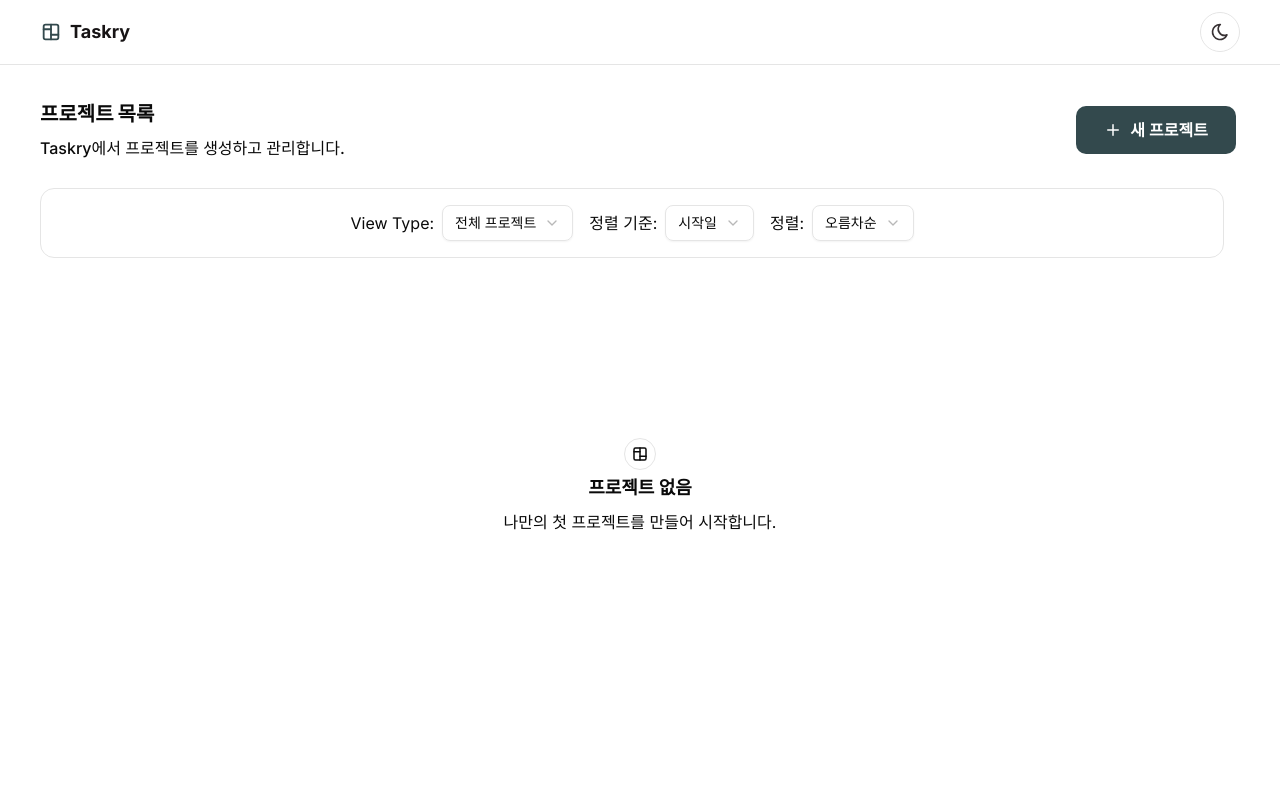
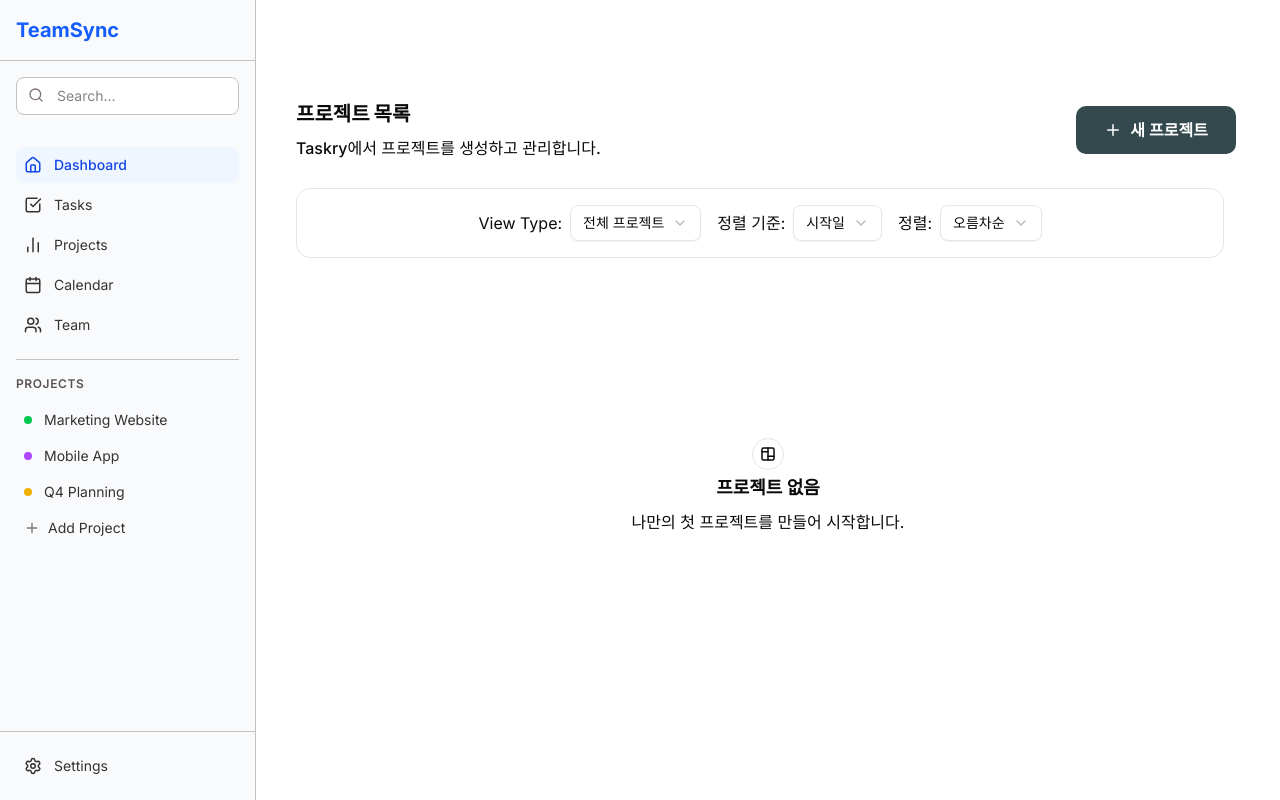
Before and after one commit to lnu8926-web/Taskry, a Next.js app: page / in a window 1280 px wide. Built offline with nearby package versions, Linux system fonts and the light colour scheme.

Commit message:
style: 레이아웃 개선 - sidebar 추가

```diff
--- a/src/app/(main)/project/workspace/page.tsx
+++ b/src/app/(main)/project/workspace/page.tsx
@@ -9,7 +9,6 @@ import { useRouter } from "next/navigation";
 // 메인 기능 컴포넌트들
 import CalendarView from "@/components/features/calendarView/CalendarView";
 import KanbanBoard from "@/components/features/kanban/KanbanBoard";
-import BottomNavigation from "@/components/layout/BottomNavigation";
 
 // 타입 정의 및 유틸리티
 import { Task } from "@/types/kanban";
@@ -263,14 +262,6 @@ export default function ProjectPage() {
           <MemoView projectId={projectId} />
         </aside>
       </div>
-
-      {/* 하단 네비게이션 */}
-      <div className="shrink-0">
-        <BottomNavigation
-          activeView={showMemoPanel ? "memo" : currentView}
-          onViewChange={handleViewChange}
-        />
-      </div>
     </div>
   );
 }
--- a/src/app/layout.tsx
+++ b/src/app/layout.tsx
@@ -1,7 +1,7 @@
 import type { Metadata } from "next";
 import { Geist, Geist_Mono, Inter } from "next/font/google";
 import "./globals.css";
-import { Header } from "@/components/layout/Header";
+import Sidebar from "@/components/layout/Sidebar";
 import Provider from "@/providers/providers";
 import Toaster from "@/components/ui/Toaster";
 
@@ -35,8 +35,10 @@ export default function RootLayout({
       >
         <Provider>
           <div className="h-full flex flex-col">
-            <Header />
-            <div className="flex-1 overflow-auto">{children}</div>
+            <div className="flex-1 flex overflow-hidden">
+              <Sidebar />
+              <main className="flex-1 overflow-auto">{children}</main>
+            </div>
             <Toaster />
           </div>
         </Provider>
--- a/src/components/layout/BottomNavigation.tsx
+++ /dev/null
@@ -1,117 +0,0 @@
-// components/BottomNavigation.tsx
-
-"use client";
-
-type NavItem = "calendar" | "kanban" | "memo" | "project";
-
-interface BottomNavigationProps {
-  activeView: NavItem;
-  onViewChange: (view: NavItem) => void;
-}
-
-const BottomNavigation = ({
-  activeView,
-  onViewChange,
-}: BottomNavigationProps) => {
-  const navItems = [
-    {
-      id: "calendar" as NavItem,
-      label: "캘린더",
-      icon: (
-        <svg
-          className="w-5 h-5 rounded"
-          fill="none"
-          stroke="currentColor"
-          viewBox="0 0 24 24"
-        >
-          <path
-            strokeLinecap="round"
-            strokeLinejoin="round"
-            strokeWidth={2}
-            d="M8 7V3m8 4V3m-9 8h10M5 21h14a2 2 0 002-2V7a2 2 0 00-2-2H5a2 2 0 00-2 2v12a2 2 0 002 2z"
-          />
-        </svg>
-      ),
-    },
-    {
-      id: "kanban" as NavItem,
-      label: "칸반보드",
-      icon: (
-        <svg
-          className="w-5 h-5"
-          fill="none"
-          stroke="currentColor"
-          viewBox="0 0 24 24"
-        >
-          <path
-            strokeLinecap="round"
-            strokeLinejoin="round"
-            strokeWidth={2}
-            d="M9 17V7m0 10a2 2 0 01-2 2H5a2 2 0 01-2-2V7a2 2 0 012-2h2a2 2 0 012 2m0 10a2 2 0 002 2h2a2 2 0 002-2M9 7a2 2 0 012-2h2a2 2 0 012 2m0 10V7m0 10a2 2 0 002 2h2a2 2 0 002-2V7a2 2 0 00-2-2h-2a2 2 0 00-2 2"
-          />
-        </svg>
-      ),
-    },
-    {
-      id: "memo" as NavItem,
-      label: "메모",
-      icon: (
-        <svg
-          className="w-5 h-5"
-          fill="none"
-          stroke="currentColor"
-          viewBox="0 0 24 24"
-        >
-          <path
-            strokeLinecap="round"
-            strokeLinejoin="round"
-            strokeWidth={2}
-            d="M11 5H6a2 2 0 00-2 2v11a2 2 0 002 2h11a2 2 0 002-2v-5m-1.414-9.414a2 2 0 112.828 2.828L11.828 15H9v-2.828l8.586-8.586z"
-          />
-        </svg>
-      ),
-    },
-  ];
-
-  return (
-    <div className="border-t bg-white dark:bg-gray-900 shadow-lg h-16">
-      <div className="flex justify-center h-full items-center">
-        {navItems.map((item) => {
-          const isActive = activeView === item.id;
-
-          return (
-            <button
-              key={item.id}
-              onClick={() => onViewChange(item.id)}
-              className={`
-                relative flex flex-col items-center gap-1 px-8 py-2
-                transition-colors duration-200
-                ${
-                  isActive
-                    ? "text-main-200 hover:text-main-200/50 dark:text-main-400 dark:hover:text-main-300"
-                    : "text-main-400 hover:text-main-400/50 dark:text-gray-400 dark:hover:text-gray-200"
-                }
-              `}
-            >
-              {item.icon}
-              <span
-                className={`text-xs ${
-                  isActive ? "font-semibold" : "font-medium"
-                }`}
-              >
-                {item.label}
-              </span>
-
-              {/* 하단 보더 */}
-              {isActive && (
-                <div className="absolute bottom-0 left-0 right-0 h-0.5 bg-main-200 dark:bg-main-400" />
-              )}
-            </button>
-          );
-        })}
-      </div>
-    </div>
-  );
-};
-
-export default BottomNavigation;
--- a/src/components/layout/Header.tsx
+++ /dev/null
@@ -1,64 +0,0 @@
-"use client";
-
-import { Icon } from "@/components/shared/Icon";
-import { useTheme } from "next-themes";
-import { useState } from "react";
-import Link from "next/link";
-import Button from "@/components/ui/Button";
-
-export function Header() {
-  const { theme, setTheme } = useTheme();
-  const [mounted] = useState(() => typeof window !== "undefined");
-
-  return (
-    <header
-      className="
-        fixed top-0 left-0 right-0 z-50
-        w-full py-3
-        border-b border-border
-        flex items-center justify-between
-        bg-bakground backdrop-blur-md"
-    >
-      <div className="w-full max-w-7xl px-10 mx-auto flex justify-between">
-        <Link href="/" className="flex items-center gap-2">
-          <Icon
-            type="board"
-            size={22}
-            className="text-main-500 dark:text-main-300"
-          />
-          <span className="font-bold text-lg text-dark-title">Taskry</span>
-        </Link>
-
-        <div className="flex items-center gap-4">
-          {/* 테마 토글 버튼 */}
-          <Button
-            btnType="icon"
-            size={20}
-            className="w-10 h-10"
-            onClick={() => setTheme(theme === "dark" ? "light" : "dark")}
-          >
-            {!mounted ? (
-              <Icon
-                type="moon"
-                size={20}
-                className="text-gray-600 dark:text-gray-300"
-              />
-            ) : theme === "dark" ? (
-              <Icon
-                type="sun"
-                size={20}
-                className="text-yellow-300 dark:text-yellow-400"
-              />
-            ) : (
-              <Icon
-                type="moon"
-                size={20}
-                className="text-gray-600 dark:text-gray-300"
-              />
-            )}
-          </Button>
-        </div>
-      </div>
-    </header>
-  );
-}
--- a/src/components/layout/Navigation.tsx
+++ /dev/null
@@ -1,27 +0,0 @@
-"use client"; // TODO use client 추가
-
-import Link from "next/link";
-
-export function Navigation() {
-  return (
-    <nav className="border-b mx-3">
-      <div className="container flex h-14 max-w-screen-2xl justify-between">
-        <div className="flex items-center gap-4">
-          <Link href="/">
-            <h2 className="font-bold text-main-300">Taskry</h2>
-          </Link>
-          {/* <Link href="/sample/icon">
-            <h2>Icon 샘플 페이지</h2>
-          </Link>
-          <Link href="/sample/color">
-            <h2>Color 샘플 페이지</h2>
-          </Link>
-          <Link href="/sample/button">
-            <h2>Button 샘플 페이지</h2>
-          </Link> */}
-        </div>
-        <div className="flex items-center gap-4"></div>
-      </div>
-    </nav>
-  );
-}
--- /dev/null
+++ b/src/components/layout/Sidebar.tsx
@@ -0,0 +1,94 @@
+import React from "react";
+import {
+  Home,
+  BarChart2,
+  Calendar,
+  CheckSquare,
+  Users,
+  Settings,
+  Plus,
+  Search,
+} from "lucide-react";
+
+export default function Sidebar() {
+  return (
+    <div className="w-64 h-full bg-gray-50 border-r border-gray-200 flex flex-col">
+      <div className="p-4 border-b border-gray-200">
+        <h1 className="text-xl font-bold text-blue-600">TeamSync</h1>
+      </div>
+
+      <div className="p-4">
+        <div className="relative">
+          <Search className="absolute left-3 top-2.5 h-4 w-4 text-gray-400" />
+          <input
+            type="text"
+            placeholder="Search..."
+            className="w-full pl-10 pr-4 py-2 bg-white border border-gray-200 rounded-md text-sm focus:outline-none focus:ring-2 focus:ring-blue-500"
+          />
+        </div>
+      </div>
+
+      <nav className="flex-1 p-4 space-y-1 overflow-y-auto">
+        <SidebarItem icon={<Home size={18} />} label="Dashboard" active />
+        <SidebarItem icon={<CheckSquare size={18} />} label="Tasks" />
+        <SidebarItem icon={<BarChart2 size={18} />} label="Projects" />
+        <SidebarItem icon={<Calendar size={18} />} label="Calendar" />
+        <SidebarItem icon={<Users size={18} />} label="Team" />
+
+        <div className="pt-4 mt-4 border-t border-gray-200">
+          <h3 className="text-xs font-semibold text-gray-500 uppercase tracking-wider">
+            Projects
+          </h3>
+          <div className="mt-3 space-y-1">
+            <ProjectItem color="bg-green-500" name="Marketing Website" />
+            <ProjectItem color="bg-purple-500" name="Mobile App" />
+            <ProjectItem color="bg-yellow-500" name="Q4 Planning" />
+            <button className="flex items-center w-full px-2 py-1.5 text-sm text-gray-600 hover:bg-gray-100 rounded-md">
+              <Plus size={16} className="mr-2 text-gray-400" />
+              Add Project
+            </button>
+          </div>
+        </div>
+      </nav>
+
+      <div className="p-4 border-t border-gray-200">
+        <SidebarItem icon={<Settings size={18} />} label="Settings" />
+      </div>
+    </div>
+  );
+}
+
+interface SidebarItemProps {
+  icon: React.ReactNode;
+  label: string;
+  active?: boolean;
+}
+
+function SidebarItem({ icon, label, active = false }: SidebarItemProps) {
+  return (
+    <button
+      className={`flex items-center w-full px-2 py-2 text-sm rounded-md ${
+        active
+          ? "bg-blue-50 text-blue-700 font-medium"
+          : "text-gray-600 hover:bg-gray-100"
+      }`}
+    >
+      <span className="mr-3">{icon}</span>
+      {label}
+    </button>
+  );
+}
+
+interface ProjectItemProps {
+  color: string;
+  name: string;
+}
+
+function ProjectItem({ color, name }: ProjectItemProps) {
+  return (
+    <button className="flex items-center w-full px-2 py-1.5 text-sm text-gray-600 hover:bg-gray-100 rounded-md">
+      <span className={`h-2 w-2 rounded-full ${color} mr-3`}></span>
+      {name}
+    </button>
+  );
+}
```
